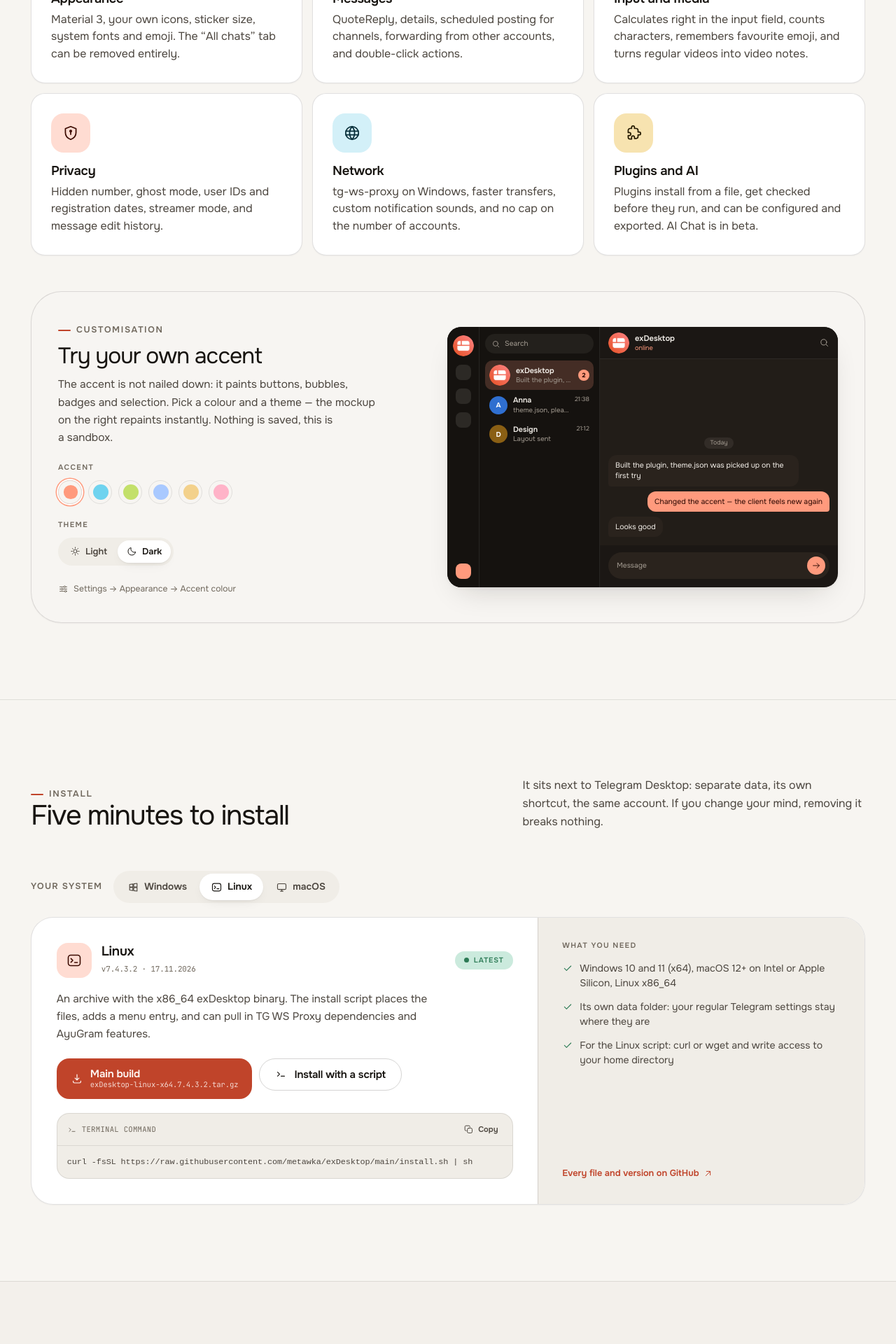
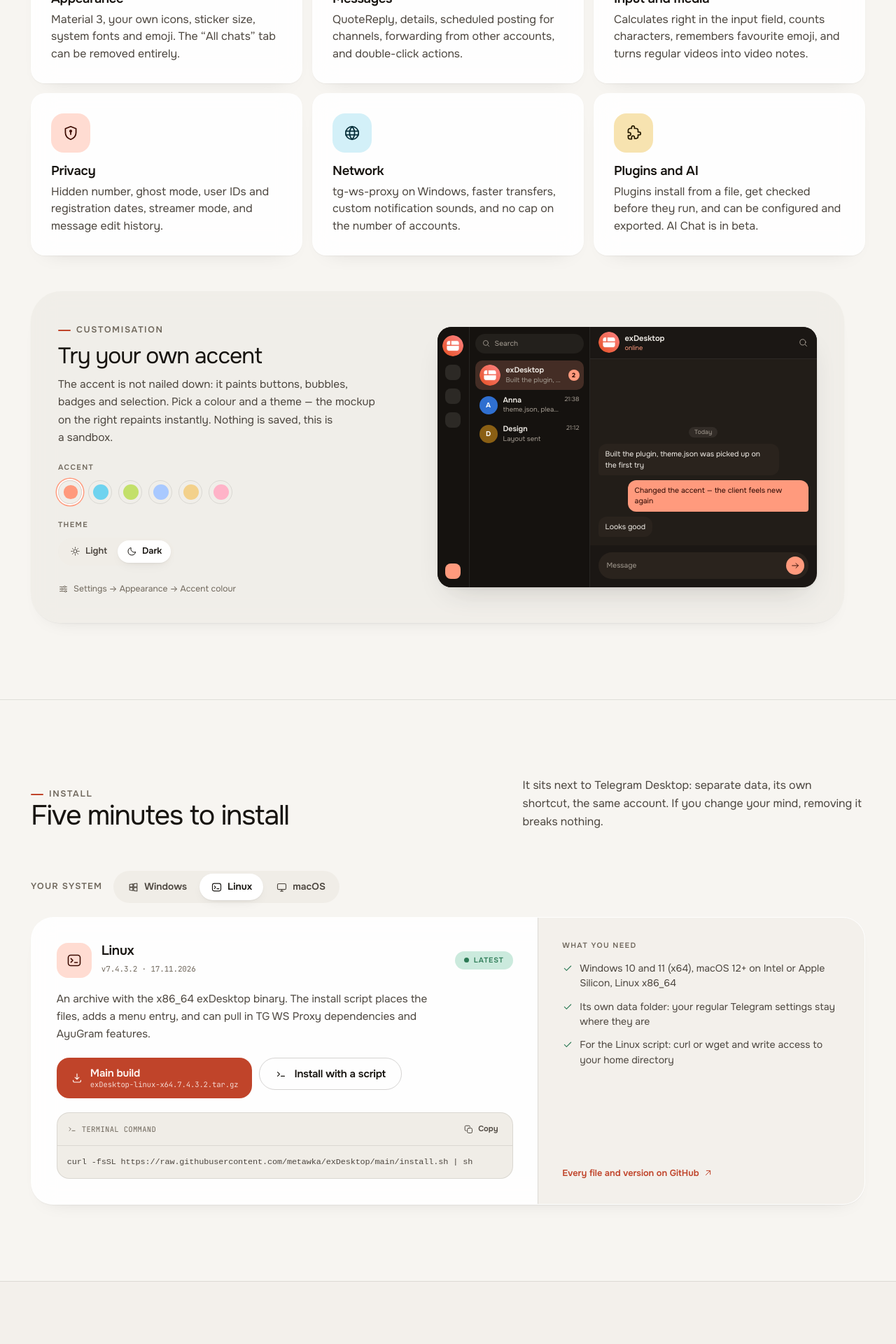
Before and after one commit to octomood/exDesktopWebsite, a React (Vite) app: page / in a window 1280 px wide. Shown: the part 2660-4580 px from the top of the page at 70% size. Built offline with nearby package versions, Linux system fonts and the light colour scheme; a web font is replaced by a local one.

Commit message:
feat(cards): borderless glass panels with pointer tilt and hover zoom

```diff
--- a/src/components/Info.tsx
+++ b/src/components/Info.tsx
@@ -1,5 +1,6 @@
 import { Icon } from './Icon';
 import { Reveal } from './Reveal';
+import { Tilt } from './Tilt';
 import { ThemeBuilder } from './ThemeBuilder';
 import { useI18n } from '../i18n';
 
@@ -19,12 +20,16 @@ export function Info() {
 
         <ul className="feature-grid">
           {t.info.cards.map((card, index) => (
-            <Reveal as="li" key={card.title} delay={index * 60} className="feature material">
-              <span className="feature__icon">
-                <Icon name={card.icon} size={26} />
-              </span>
-              <h3 className="feature__title">{card.title}</h3>
-              <p className="feature__text">{card.text}</p>
+            <Reveal as="li" key={card.title} delay={index * 60} className="feature-cell">
+              <Tilt className="card-tilt">
+                <div className="feature material">
+                  <span className="feature__icon">
+                    <Icon name={card.icon} size={26} />
+                  </span>
+                  <h3 className="feature__title">{card.title}</h3>
+                  <p className="feature__text">{card.text}</p>
+                </div>
+              </Tilt>
             </Reveal>
           ))}
         </ul>
--- a/src/components/Install.tsx
+++ b/src/components/Install.tsx
@@ -1,6 +1,7 @@
 import { useEffect, useMemo, useState } from 'react';
 import { Icon } from './Icon';
 import { Reveal } from './Reveal';
+import { Tilt } from './Tilt';
 import { useI18n } from '../i18n';
 import { assetUrl, installCommand, release } from '../data/release';
 import { copyText } from '../lib/clipboard';
@@ -90,7 +91,9 @@ export function Install() {
           </div>
         </Reveal>
 
-        <Reveal variant="window" className="install-card material">
+        <Reveal variant="window" className="install-cell">
+          <Tilt className="install-tilt">
+          <div className="install-card material">
           <div className="install-card__main">
             <div className="install-card__head">
               <span className="install-card__icon">
@@ -168,6 +171,8 @@ export function Install() {
               <Icon name="arrowUpRight" size={15} />
             </a>
           </aside>
+          </div>
+          </Tilt>
         </Reveal>
       </div>
     </section>
--- a/src/components/Links.tsx
+++ b/src/components/Links.tsx
@@ -1,5 +1,6 @@
 import { Icon } from './Icon';
 import { Reveal } from './Reveal';
+import { Tilt } from './Tilt';
 import { useI18n } from '../i18n';
 
 export function Links() {
@@ -18,7 +19,8 @@ export function Links() {
 
         <ul className="links-grid">
           {t.links.items.map((item, index) => (
-            <Reveal as="li" key={item.title} delay={index * 55} variant="soft">
+            <Reveal as="li" key={item.title} delay={index * 55} variant="soft" className="link-cell">
+              <Tilt className="card-tilt">
               <a className="link-card material" href={item.href} target="_blank" rel="noreferrer">
                 <span className="link-card__top">
                   <span className="link-card__icon">
@@ -32,6 +34,7 @@ export function Links() {
                 <span className="link-card__handle mono">{item.handle}</span>
                 <span className="link-card__text">{item.text}</span>
               </a>
+              </Tilt>
             </Reveal>
           ))}
         </ul>
--- a/src/components/ThemeBuilder.tsx
+++ b/src/components/ThemeBuilder.tsx
@@ -1,6 +1,7 @@
 import { useState } from 'react';
 import type { CSSProperties } from 'react';
 import { Icon } from './Icon';
+import { Tilt } from './Tilt';
 import { useI18n } from '../i18n';
 
 type MockTheme = 'light' | 'dark';
@@ -29,6 +30,7 @@ export function ThemeBuilder() {
   } as CSSProperties;
 
   return (
+    <Tilt className="builder-tilt">
     <div className="builder card" id="customise">
       <div className="builder__copy">
         <p className="eyebrow">{t.info.builder.eyebrow}</p>
@@ -154,5 +156,6 @@ export function ThemeBuilder() {
         </div>
       </div>
     </div>
+    </Tilt>
   );
 }
--- a/src/styles/base.css
+++ b/src/styles/base.css
@@ -406,17 +406,27 @@ ol {
 .card {
   position: relative;
   border-radius: var(--card-radius);
-  background-color: var(--surface-1);
-  border: 1.5px solid var(--card-edge);
+  background-color: color-mix(in oklab, var(--surface-1) 76%, transparent);
+  border: 1.5px solid transparent;
   box-shadow: var(--card-shadow);
+  backdrop-filter: blur(16px) saturate(1.2);
+  -webkit-backdrop-filter: blur(16px) saturate(1.2);
   padding: var(--card-pad);
+}
+
+/* on the light theme a little more body keeps the panel readable */
+[data-theme='light'] .card,
+[data-theme='light'] .material {
+  background-color: color-mix(in oklab, var(--surface-1) 88%, transparent);
 }
 
 /* flat material: one tonal fill, one hairline outline, no bevel */
 .material {
-  background-color: var(--surface-1);
-  border: 1.5px solid var(--card-edge);
+  background-color: color-mix(in oklab, var(--surface-1) 76%, transparent);
+  border: 1.5px solid transparent;
   box-shadow: var(--card-shadow);
+  backdrop-filter: blur(16px) saturate(1.2);
+  -webkit-backdrop-filter: blur(16px) saturate(1.2);
 }
 
 .card--flat {
--- a/src/styles/home.css
+++ b/src/styles/home.css
@@ -960,16 +960,49 @@
   flex-direction: column;
   padding: clamp(22px, 2.4vw, 28px);
   border-radius: var(--r-lg);
-  transition:
-    transform var(--dur-3) var(--ease-spring),
-    box-shadow var(--dur-3) var(--ease-out),
-    border-color var(--dur-2) var(--ease-out);
+  transition: box-shadow var(--dur-3) var(--ease-out);
 }
 
 .feature:hover {
-  transform: translateY(-3px);
-  border-color: var(--card-edge-hover);
   box-shadow: var(--card-shadow-hover);
+}
+
+/* cards behave like small photos: tilt and grow under the pointer */
+.feature-cell,
+.link-cell {
+  display: flex;
+}
+
+.card-tilt {
+  --tilt-r: var(--r-lg);
+  display: flex;
+  width: 100%;
+}
+
+.card-tilt.is-tilting .tilt__inner {
+  transform: scale(1.03);
+}
+
+.install-tilt {
+  --tilt-r: var(--r-xl);
+  display: flex;
+  width: 100%;
+}
+
+.install-tilt.is-tilting .tilt__inner,
+.builder-tilt.is-tilting .tilt__inner {
+  transform: scale(1.018);
+}
+
+.builder-tilt {
+  --tilt-r: var(--r-2xl);
+  display: flex;
+  width: 100%;
+}
+
+.feature,
+.link-card {
+  flex: 1;
 }
 
 .feature__icon {
@@ -982,12 +1015,12 @@
   color: var(--on-primary-container);
 }
 
-.feature:nth-child(3n + 2) .feature__icon {
+.feature-cell:nth-child(3n + 2) .feature__icon {
   background: var(--secondary-container);
   color: var(--on-secondary-container);
 }
 
-.feature:nth-child(3n) .feature__icon {
+.feature-cell:nth-child(3n) .feature__icon {
   background: var(--tertiary-container);
   color: var(--on-tertiary-container);
 }
@@ -1023,7 +1056,7 @@
   border-radius: var(--r-2xl);
   overflow: hidden;
   /* a slightly lighter warm panel, still flat */
-  background-color: color-mix(in oklab, var(--surface-2) 55%, var(--surface-1));
+  background-color: color-mix(in oklab, var(--surface-2) 55%, transparent);
 }
 
 .builder__title {
@@ -1618,8 +1651,8 @@
 .install-card__side {
   min-width: 0;
   padding: clamp(20px, 2.8vw, 34px);
-  background-color: var(--surface-2);
-  border-left: 1.5px solid var(--card-edge);
+  background-color: color-mix(in oklab, var(--surface-2) 80%, transparent);
+  border-left: 1.5px solid var(--line);
   display: flex;
   flex-direction: column;
 }
@@ -1827,15 +1860,10 @@
   height: 100%;
   padding: clamp(20px, 2.2vw, 26px);
   border-radius: var(--r-lg);
-  transition:
-    transform var(--dur-3) var(--ease-spring),
-    border-color var(--dur-2) var(--ease-out),
-    box-shadow var(--dur-3) var(--ease-out);
+  transition: box-shadow var(--dur-3) var(--ease-out);
 }
 
 .link-card:hover {
-  transform: translateY(-4px);
-  border-color: var(--card-edge-hover);
   box-shadow: var(--card-shadow-hover);
 }
 
@@ -2028,6 +2056,10 @@
   }
 }
 
+[data-theme='light'] .builder {
+  background-color: color-mix(in oklab, var(--surface-2) 88%, transparent);
+}
+
 @media (max-width: 1180px) {
   .hero-grid {
     grid-template-columns: minmax(0, 1fr);
--- a/src/styles/tokens.css
+++ b/src/styles/tokens.css
@@ -113,7 +113,7 @@
   /* flat material: tonal fill + hairline outline, elevation only on hover */
   --card-edge: rgb(23 20 16 / 0.13);
   --card-edge-hover: rgb(23 20 16 / 0.18);
-  --card-shadow: 0 1px 2px rgb(23 20 16 / 0.04);
+  --card-shadow: 0 1px 2px rgb(23 20 16 / 0.05), 0 14px 30px -24px rgb(23 20 16 / 0.18);
   --card-shadow-hover: 0 10px 24px -14px rgb(23 20 16 / 0.2);
 
   --ink: var(--p-ink-900);
```
